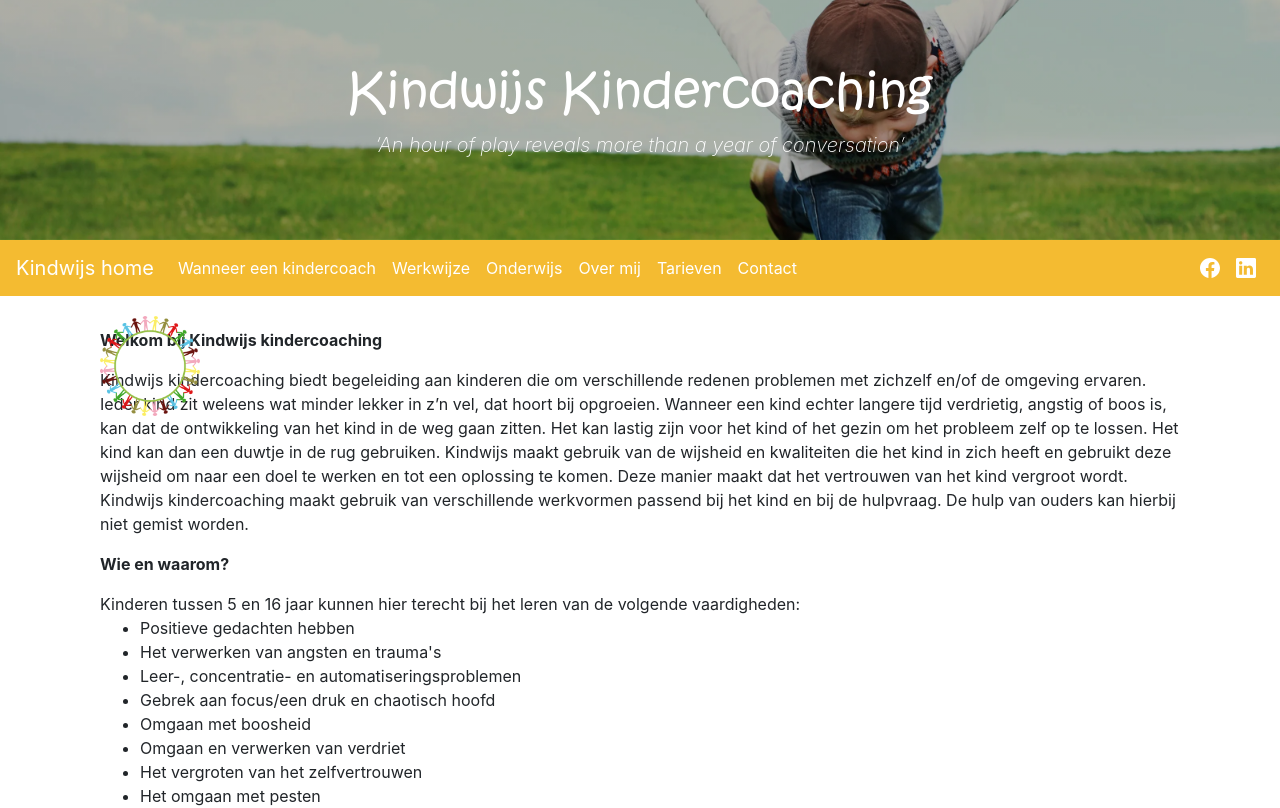
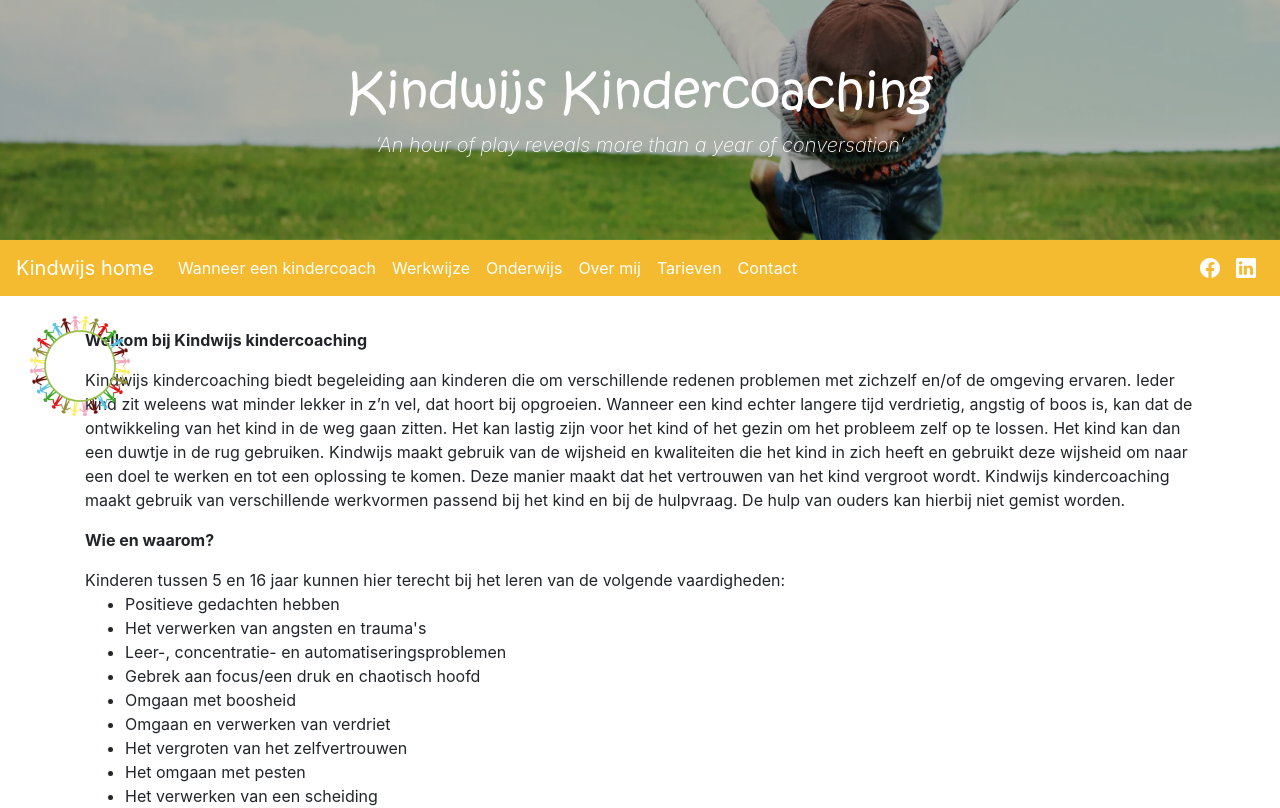
Before and after one commit to marcusabu/Kindwijs, a Nuxt app: page / in a window 1280 px wide. Shown: the top 808 px of the page. Built offline with nearby package versions, Linux system fonts and the light colour scheme.

Commit message:
Fix logo placement

```diff
--- a/components/Container.vue
+++ b/components/Container.vue
@@ -2,7 +2,7 @@
   <div class="page">
     <Header />
     <NavBar />
-    <b-container fluid class="container">
+    <b-container fluid>
       <div class="logo-container">
         <Logo />
       </div>
@@ -39,7 +39,7 @@ export default {}
   }
 }
 
-.container {
+.container-fluid {
   flex-grow: 1;
 }
 
```
